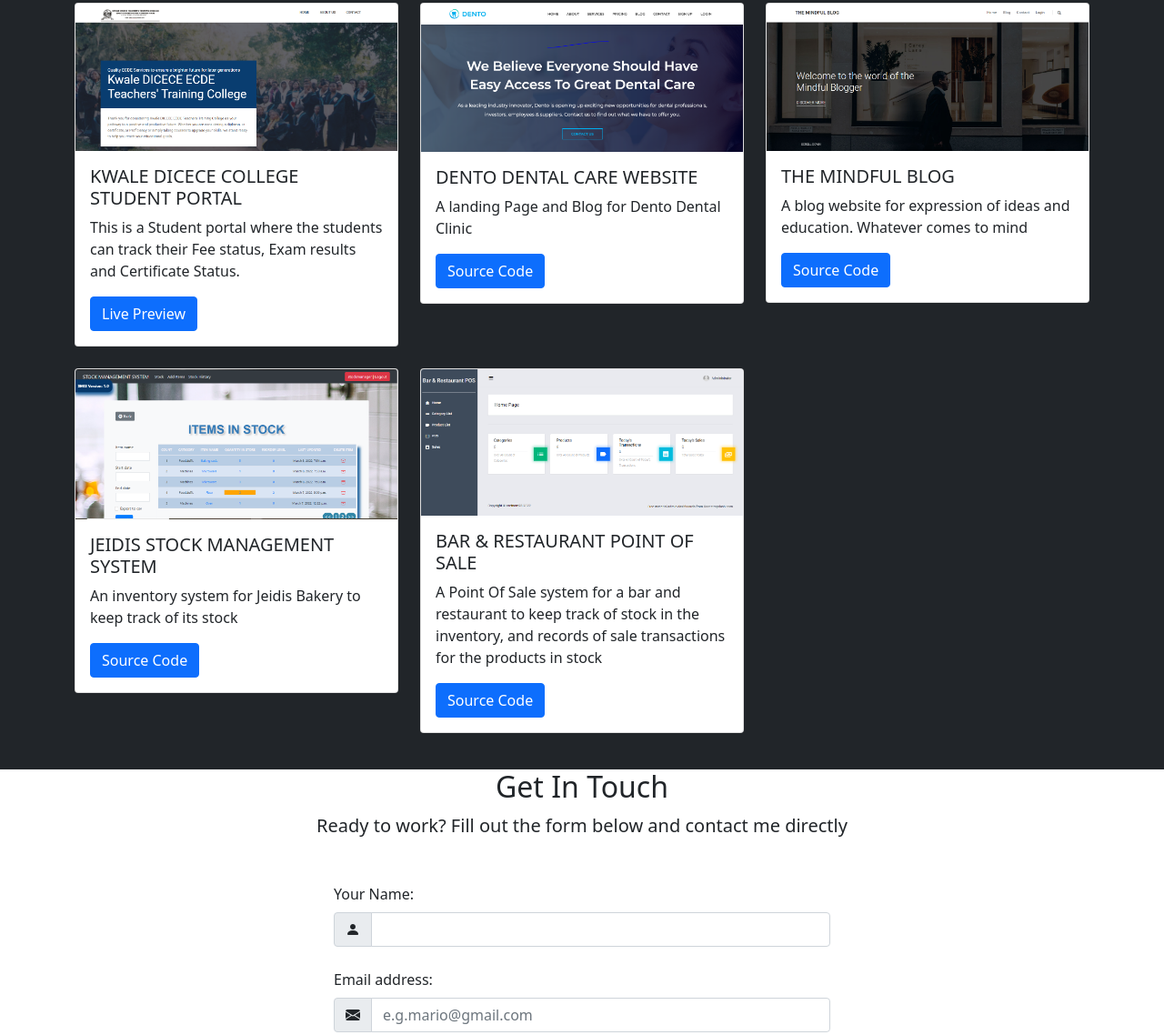
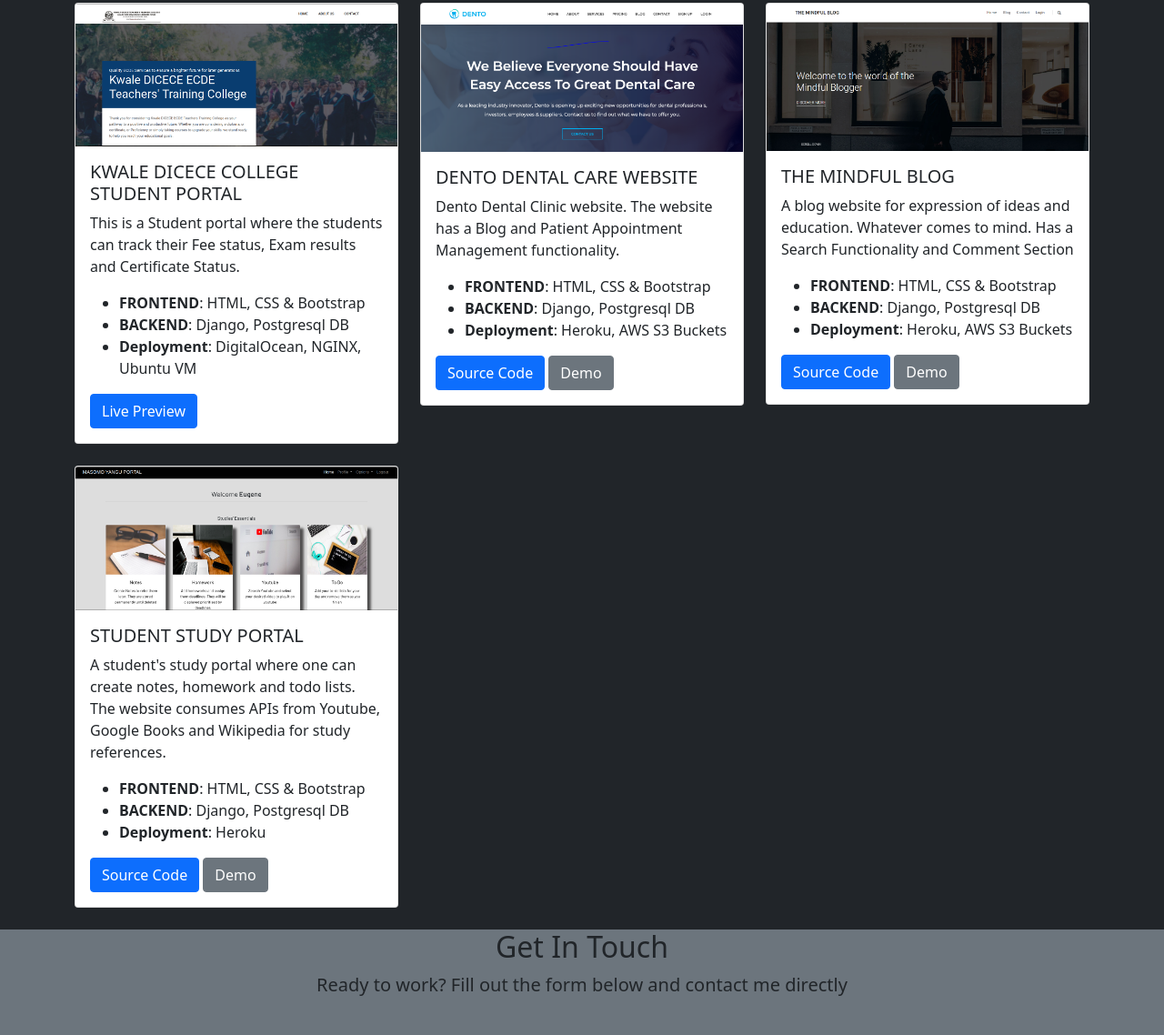
Before and after one commit to Eugene-Kwaka/MyPortfolioPage, a plain HTML site: page index.html in a window 1280 px wide. Shown: the part 1109-2247 px from the top of the page at 91% size. Drawn offline with nearby package versions, Linux system fonts and the light colour scheme.

Commit message:
updated links

```diff
--- a/index.html
+++ b/index.html
@@ -117,11 +117,16 @@
                 <div class="row g-4 my-2">
                     <div class="col-lg-4 col-md-4">
                         <div class="card text-dark">
-                            <img class="card-img-top" src="assets/kwaledicece.png" alt="Card image cap">
+                            <img class="card-img-top" src="assets/kwaledicecestudentportal.png" alt="Card image cap">
                             <div class="card-body">
                               <h5 class="card-title">KWALE DICECE COLLEGE STUDENT PORTAL</h5>
                               <p class="card-text">This is a Student portal where the students can track their Fee status, Exam results and Certificate Status.</p>
-                              <a href="kwaledicecestudentportal.com" class="btn btn-primary">Live Preview</a>
+                              <ul>
+                                <li><strong>FRONTEND</strong>: HTML, CSS & Bootstrap</li>
+                                <li><strong>BACKEND</strong>: Django, Postgresql DB</li>
+                                <li><strong>Deployment</strong>: DigitalOcean, NGINX, Ubuntu VM</li>
+                              </ul>
+                              <a href="https://www.kwaledicecestudentportal.com" class="btn btn-primary">Live Preview</a>
                             </div>
                           </div>
                     </div>
@@ -130,8 +135,15 @@
                             <img class="card-img-top" src="assets/dentodental.PNG" alt="Card image cap">
                             <div class="card-body">
                               <h5 class="card-title">DENTO DENTAL CARE WEBSITE</h5>
-                              <p class="card-text">A landing Page and Blog for Dento Dental Clinic</p>
-                              <a href="#" class="btn btn-primary">Source Code</a>
+                              <p class="card-text">Dento Dental Clinic website. The website has a Blog and Patient Appointment Management functionality. </p>
+                              <ul>
+                                <li><strong>FRONTEND</strong>: HTML, CSS & Bootstrap</li>
+                                <li><strong>BACKEND</strong>: Django, Postgresql DB</li>
+                                <li><strong>Deployment</strong>: Heroku, AWS S3 Buckets</li>
+                              </ul>
+                              <a href="https://github.com/Eugene-Kwaka/DentoWebsite" class="btn btn-primary">Source Code</a>
+                              <a href="https://dentodentist.herokuapp.com/" class="btn btn-secondary">Demo</a>
+
                             </div>
                           </div>
                     </div>
@@ -140,37 +152,50 @@
                             <img class="card-img-top" src="assets/mindfulblog.PNG" alt="Card image cap">
                             <div class="card-body">
                               <h5 class="card-title">THE MINDFUL BLOG</h5>
-                              <p class="card-text">A blog website for expression of ideas and education. Whatever comes to mind</p>
-                              <a href="#" class="btn btn-primary">Source Code</a>
+                              <p class="card-text">A blog website for expression of ideas and education. Whatever comes to mind. Has a Search Functionality and Comment Section</p>
+                              <ul>
+                                <li><strong>FRONTEND</strong>: HTML, CSS & Bootstrap</li>
+                                <li><strong>BACKEND</strong>: Django, Postgresql DB</li>
+                                <li><strong>Deployment</strong>: Heroku, AWS S3 Buckets</li>
+                              </ul>
+                              <a href="https://github.com/Eugene-Kwaka/MindfulBlog" class="btn btn-primary">Source Code</a>
+                              <a href="https://mindfulblog.herokuapp.com/" class="btn btn-secondary">Demo</a>
                             </div>
                           </div>
                     </div>
                     <div class="col-lg-4 col-md-4">
                         <div class="card text-dark">
-                            <img class="card-img-top" src="assets/stockmanagementsystem.PNG" alt="Card image cap">
+                            <img class="card-img-top" src="assets/masomoyanguportal.png" alt="Card image cap">
                             <div class="card-body">
-                              <h5 class="card-title">JEIDIS STOCK MANAGEMENT SYSTEM</h5>
-                              <p class="card-text">An inventory system for Jeidis Bakery to keep track of its stock</p>
-                              <a href="#" class="btn btn-primary">Source Code</a>
+                              <h5 class="card-title">STUDENT STUDY PORTAL</h5>
+                              <p class="card-text">A student's study portal where one can create notes, homework and todo lists. The website consumes APIs from Youtube, Google Books and Wikipedia for study references.</p>
+                              <ul>
+                                <li><strong>FRONTEND</strong>: HTML, CSS & Bootstrap</li>
+                                <li><strong>BACKEND</strong>: Django, Postgresql DB</li>
+                                <li><strong>Deployment</strong>: Heroku</li>
+                              </ul>
+                              <a href="https://github.com/Eugene-Kwaka/MasomoYanguPortal" class="btn btn-primary">Source Code</a>
+                              <a href="http://masomoyanguportal.herokuapp.com/" class="btn btn-secondary">Demo</a>
                             </div>
                           </div>
                     </div>
-                    <div class="col-lg-4 col-md-4">
+                    <!-- <div class="col-lg-4 col-md-4">
                         <div class="card text-dark mb-3">
                             <img class="card-img-top" src="assets/PointOfSale.PNG" alt="Card image cap">
                             <div class="card-body">
                               <h5 class="card-title">BAR & RESTAURANT POINT OF SALE</h5>
                               <p class="card-text">A Point Of Sale system for a bar and restaurant to keep track of stock in the inventory, and records of sale transactions for the products in stock</p>
                               <a href="#" class="btn btn-primary">Source Code</a>
+                              <a href="#" class="btn btn-secondary">Demo</a>
                             </div>
                           </div>
-                    </div>
+                    </div> -->
                 </div>
             </div>
         </section>
 
         <!-- CONTACT ME -->
-        <section id="contact bg-secondary">
+        <section id="contact" class="bg-secondary">
             <div class="container justify-content-center align-items-center">
                 <div class="text-center">
                     <h2>Get In Touch</h2>
@@ -195,7 +220,7 @@
                             <span class="input-group-text">
                               <i class="bi bi-envelope-fill"></i>
                             </span>
-                            <input type="email" class="form-control" id="email" placeholder="e.g.mario@gmail.com">
+                            <input type="email" class="form-control" id="email" placeholder="e.g.youremail@gmail.com">
                           </div>
                         <label for="query" class="form-label">Your Question:</label>
                         <textarea id="query" class="form-control" cols="30" rows="10"></textarea>
```
Also changed, not shown: assets/kwaledicece.PNG (deleted), assets/kwaledicecestudentportal.png (added), assets/masomoyanguportal.png (added).
